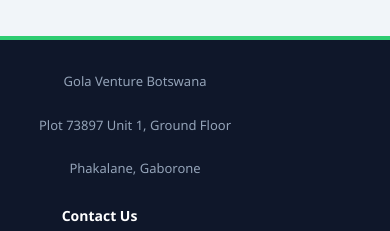
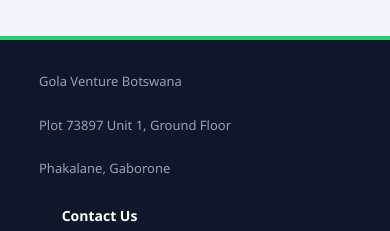
Before and after one commit to Ofnts/Gola-demo, a plain HTML site: page index.html in a window 390 px wide. Shown: the part 2457-2688 px from the top of the page. Drawn offline with nearby package versions, Linux system fonts and the light colour scheme.

Commit message:
Update maingola.css

```diff
--- a/maingola.css
+++ b/maingola.css
@@ -605,7 +605,6 @@
 	.carousel-logo {
 		height: 65px;
 	}
-
 	.track-left,
 	.track-right {
 		animation-duration: 12s;
@@ -618,4 +617,7 @@
         gap: 20px;
         flex-wrap: wrap;
     }
+	.address {
+    	align-items: flex-start;
+    }
 }
```
